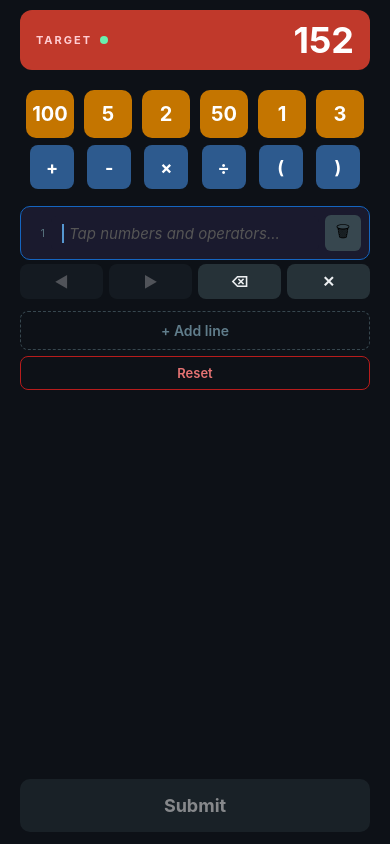
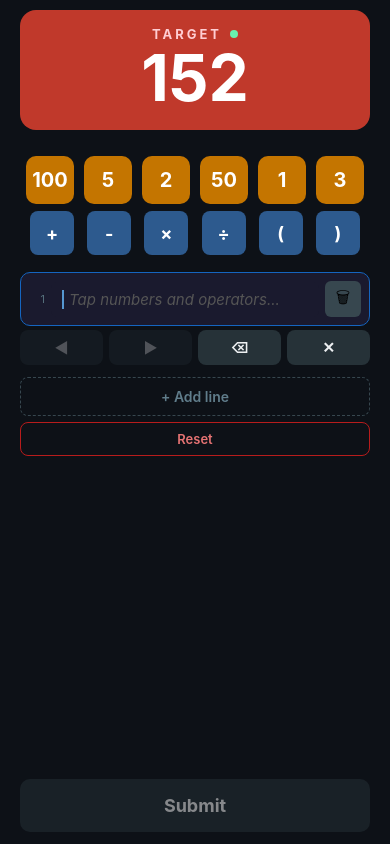
Before and after one commit to ndrprssnr/cng, a React Native app: screen / in a window 390 px wide. Built offline with nearby package versions, Linux system fonts and the light colour scheme.

Commit message:
compact mode for target display removed. solvable dot stays next to title

```diff
--- a/src/components/TargetDisplay.tsx
+++ b/src/components/TargetDisplay.tsx
@@ -4,10 +4,9 @@ import React, { useEffect, useRef } from 'react';
 interface Props {
   target: number;
   exactSolvable: boolean | null;
-  compact?: boolean;
 }
 
-export default function TargetDisplay({ target, exactSolvable, compact = false }: Props) {
+export default function TargetDisplay({ target, exactSolvable }: Props) {
   const pulse = useRef(new Animated.Value(0)).current;
 
   useEffect(() => {
@@ -30,33 +29,17 @@ export default function TargetDisplay({ target, exactSolvable, compact = false }
     outputRange: [0.25, 1, 0.25],
   });
 
-  const dot = exactSolvable === null ? (
-    <Animated.View style={[styles.dot, styles.dotSolving, { opacity }]} />
-  ) : (
-    <View style={[styles.dot, exactSolvable ? styles.dotSolvable : styles.dotUnsolvable]} />
-  );
-
-  if (compact) {
-    return (
-      <View style={styles.containerCompact}>
-        <View style={styles.compactLeft}>
-          <Text style={styles.labelCompact}>TARGET</Text>
-          {dot}
-        </View>
-        <Text style={styles.targetCompact}>{target}</Text>
-      </View>
-    );
-  }
-
   return (
     <View style={styles.container}>
-      <Text style={styles.label}>TARGET</Text>
+      <View style={styles.labelRow}>
+        <Text style={styles.label}>TARGET</Text>
+        {exactSolvable === null ? (
+          <Animated.View style={[styles.dot, styles.dotSolving, { opacity }]} />
+        ) : (
+          <View style={[styles.dot, exactSolvable ? styles.dotSolvable : styles.dotUnsolvable]} />
+        )}
+      </View>
       <Text style={styles.target}>{target}</Text>
-      {exactSolvable === null ? (
-        <Animated.View style={[styles.dot, styles.dotSolving, { opacity, marginTop: 6 }]} />
-      ) : (
-        <View style={[styles.dot, exactSolvable ? styles.dotSolvable : styles.dotUnsolvable, { marginTop: 6 }]} />
-      )}
     </View>
   );
 }
@@ -71,18 +54,7 @@ const styles = StyleSheet.create({
     marginBottom: 16,
     elevation: 6,
   },
-  containerCompact: {
-    flexDirection: 'row',
-    alignItems: 'center',
-    justifyContent: 'space-between',
-    backgroundColor: '#c0392b',
-    borderRadius: 12,
-    paddingVertical: 8,
-    paddingHorizontal: 16,
-    marginBottom: 10,
-    elevation: 6,
-  },
-  compactLeft: {
+  labelRow: {
     flexDirection: 'row',
     alignItems: 'center',
     gap: 8,
@@ -94,23 +66,11 @@ const styles = StyleSheet.create({
     letterSpacing: 3,
     textTransform: 'uppercase',
   },
-  labelCompact: {
-    fontSize: 11,
-    fontWeight: '700',
-    color: '#ffcdd2',
-    letterSpacing: 2,
-    textTransform: 'uppercase',
-  },
   target: {
     fontSize: 64,
     fontWeight: 'bold',
     color: '#ffffff',
     lineHeight: 72,
-  },
-  targetCompact: {
-    fontSize: 36,
-    fontWeight: 'bold',
-    color: '#ffffff',
   },
   dot: {
     width: 8,
--- a/src/screens/ScratchpadScreen.tsx
+++ b/src/screens/ScratchpadScreen.tsx
@@ -23,7 +23,7 @@ export default function ScratchpadScreen({ state, dispatch, onNewGame }: Props)
     <View style={styles.safe}>
       {/* Fixed header — does not scroll */}
       <View style={styles.header}>
-        <TargetDisplay target={state.target} exactSolvable={state.exactSolvable} compact />
+        <TargetDisplay target={state.target} exactSolvable={state.exactSolvable} />
 
         {/* Number tiles — single row */}
         <View style={styles.tilesRow}>
```
